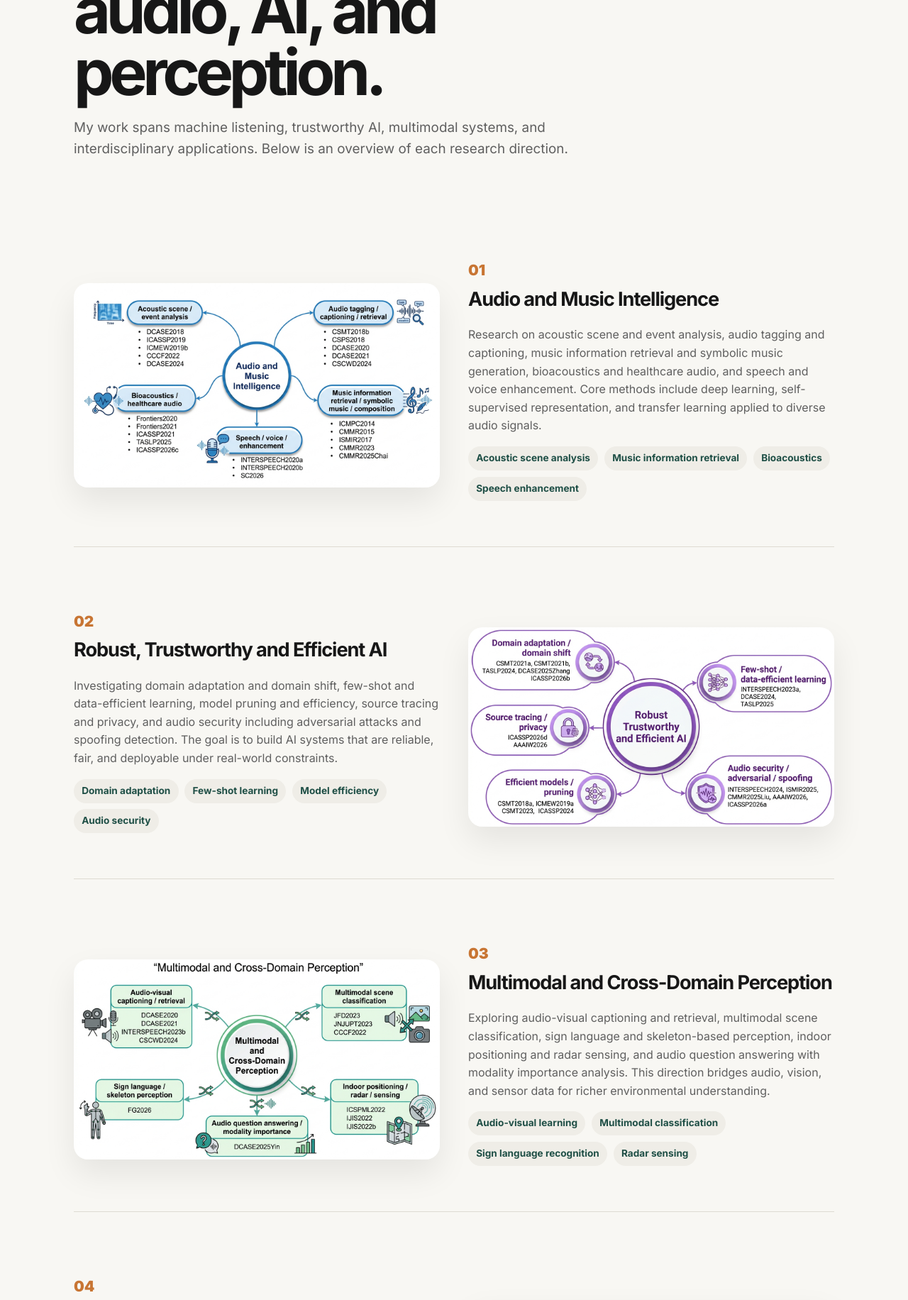
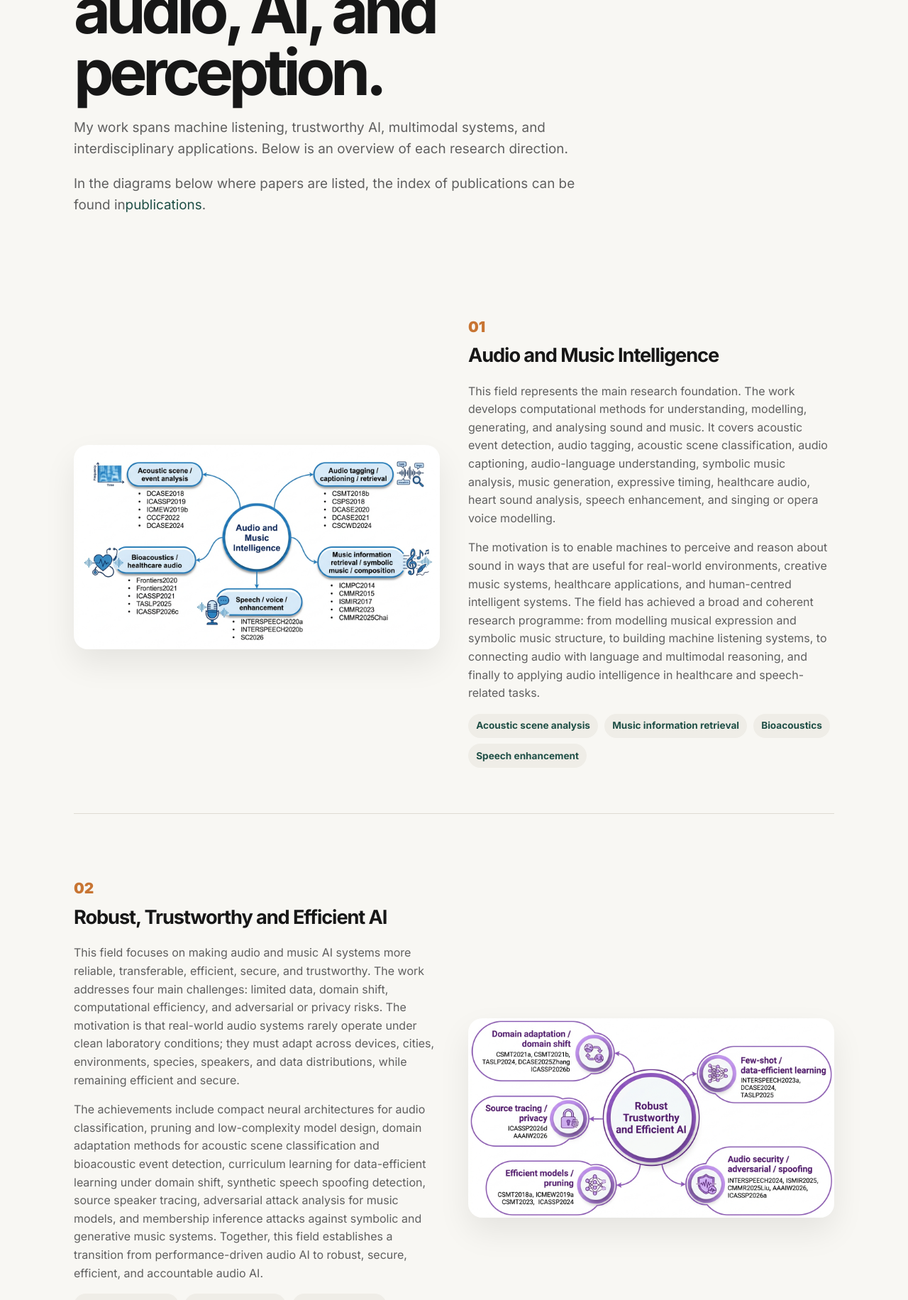
Before and after one commit to shengchenli/shengchenli.github.io, a PHP site: page /research.html in a window 1280 px wide. Shown: the part 322-2154 px from the top of the page at 71% size. Run offline with PHP 8.4, Linux system fonts and the light colour scheme.

Commit message:
Minor Editing

```diff
--- a/research.html
+++ b/research.html
@@ -34,6 +34,7 @@
       <p class="eyebrow">Research</p>
       <h1>Four directions in audio, AI, and perception.</h1>
       <p>My work spans machine listening, trustworthy AI, multimodal systems, and interdisciplinary applications. Below is an overview of each research direction.</p>
+      <p>In the diagrams below where papers are listed, the index of publications can be found in<a target="_blank" href="publications.html">publications</a>.</p>
     </section>
 
     <section class="section">
@@ -45,7 +46,8 @@
           <div>
             <span class="research-number">01</span>
             <h2>Audio and Music Intelligence</h2>
-            <p>Research on acoustic scene and event analysis, audio tagging and captioning, music information retrieval and symbolic music generation, bioacoustics and healthcare audio, and speech and voice enhancement. Core methods include deep learning, self-supervised representation, and transfer learning applied to diverse audio signals.</p>
+            <p>This field represents the main research foundation. The work develops computational methods for understanding, modelling, generating, and analysing sound and music. It covers acoustic event detection, audio tagging, acoustic scene classification, audio captioning, audio-language understanding, symbolic music analysis, music generation, expressive timing, healthcare audio, heart sound analysis, speech enhancement, and singing or opera voice modelling.</p>
+            <p>The motivation is to enable machines to perceive and reason about sound in ways that are useful for real-world environments, creative music systems, healthcare applications, and human-centred intelligent systems. The field has achieved a broad and coherent research programme: from modelling musical expression and symbolic music structure, to building machine listening systems, to connecting audio with language and multimodal reasoning, and finally to applying audio intelligence in healthcare and speech-related tasks.</p>
             <ul class="tag-list">
               <li>Acoustic scene analysis</li>
               <li>Music information retrieval</li>
@@ -62,7 +64,8 @@
           <div>
             <span class="research-number">02</span>
             <h2>Robust, Trustworthy and Efficient AI</h2>
-            <p>Investigating domain adaptation and domain shift, few-shot and data-efficient learning, model pruning and efficiency, source tracing and privacy, and audio security including adversarial attacks and spoofing detection. The goal is to build AI systems that are reliable, fair, and deployable under real-world constraints.</p>
+            <p>This field focuses on making audio and music AI systems more reliable, transferable, efficient, secure, and trustworthy. The work addresses four main challenges: limited data, domain shift, computational efficiency, and adversarial or privacy risks. The motivation is that real-world audio systems rarely operate under clean laboratory conditions; they must adapt across devices, cities, environments, species, speakers, and data distributions, while remaining efficient and secure.
+            <p>The achievements include compact neural architectures for audio classification, pruning and low-complexity model design, domain adaptation methods for acoustic scene classification and bioacoustic event detection, curriculum learning for data-efficient learning under domain shift, synthetic speech spoofing detection, source speaker tracing, adversarial attack analysis for music models, and membership inference attacks against symbolic and generative music systems. Together, this field establishes a transition from performance-driven audio AI to robust, secure, efficient, and accountable audio AI.</p>
             <ul class="tag-list">
               <li>Domain adaptation</li>
               <li>Few-shot learning</li>
@@ -79,7 +82,8 @@
           <div>
             <span class="research-number">03</span>
             <h2>Multimodal and Cross-Domain Perception</h2>
-            <p>Exploring audio-visual captioning and retrieval, multimodal scene classification, sign language and skeleton-based perception, indoor positioning and radar sensing, and audio question answering with modality importance analysis. This direction bridges audio, vision, and sensor data for richer environmental understanding.</p>
+            <p>This field extends audio intelligence beyond single-modality sound analysis. It investigates how audio can interact with language, vision, wireless signals, radar signals, skeleton data, and other sensing modalities. The motivation is that real-world perception is inherently multimodal: machines often need to combine sound with visual context, textual descriptions, spatial signals, physiological signals, or body movement patterns.</p>
+            <p>The work has achieved a broader perception framework that connects audio-visual scene understanding, audio captioning, language-based audio retrieval, audio question answering, indoor positioning, wireless radar sensing, and sign-language recognition. It demonstrates the ability to transfer modelling ideas across domains and to reason about heterogeneous data sources. This field therefore expands machine listening into a more general cross-domain perception agenda.</p>
             <ul class="tag-list">
               <li>Audio-visual learning</li>
               <li>Multimodal classification</li>
@@ -96,7 +100,8 @@
           <div>
             <span class="research-number">04</span>
             <h2>Peripheral Review and Interdisciplinary Works</h2>
-            <p>Survey and review work on human-centred computer audition, alongside interdisciplinary research in AI education assessment, optical communication signal processing, digital audio media, and hardware FPGA systems. These projects connect machine listening to education, communications, and embedded systems.</p>
+            <p>This field contains work that broadens the research profile beyond the central audio and music AI programme. It includes review and editorial work, education research, optical communication, hardware-oriented engineering, software/business analysis, and other interdisciplinary applications. The motivation is to connect technical expertise in modelling, intelligent systems, and signal analysis with wider academic and practical contexts.</p>
+            <p>The achievements are diverse. The field contributes to human-centred perspectives on computer audition, reflects on the use of generative AI in education and assessment, applies modelling ideas to optical communication and engineering systems, and includes early work on digital audio-book business models. Although these works are less central to the main audio-AI trajectory, they show methodological flexibility and the ability to transfer analytical and computational thinking across domains.</p>
             <ul class="tag-list">
               <li>Computer audition review</li>
               <li>AI education</li>
--- a/style.css
+++ b/style.css
@@ -344,6 +344,8 @@ a:hover { color: var(--accent); }
 .research-figure img {
   width: 100%;
   height: auto;
+  max-height: 100%;
+  object-fit: contain;
   display: block;
 }
 
```
